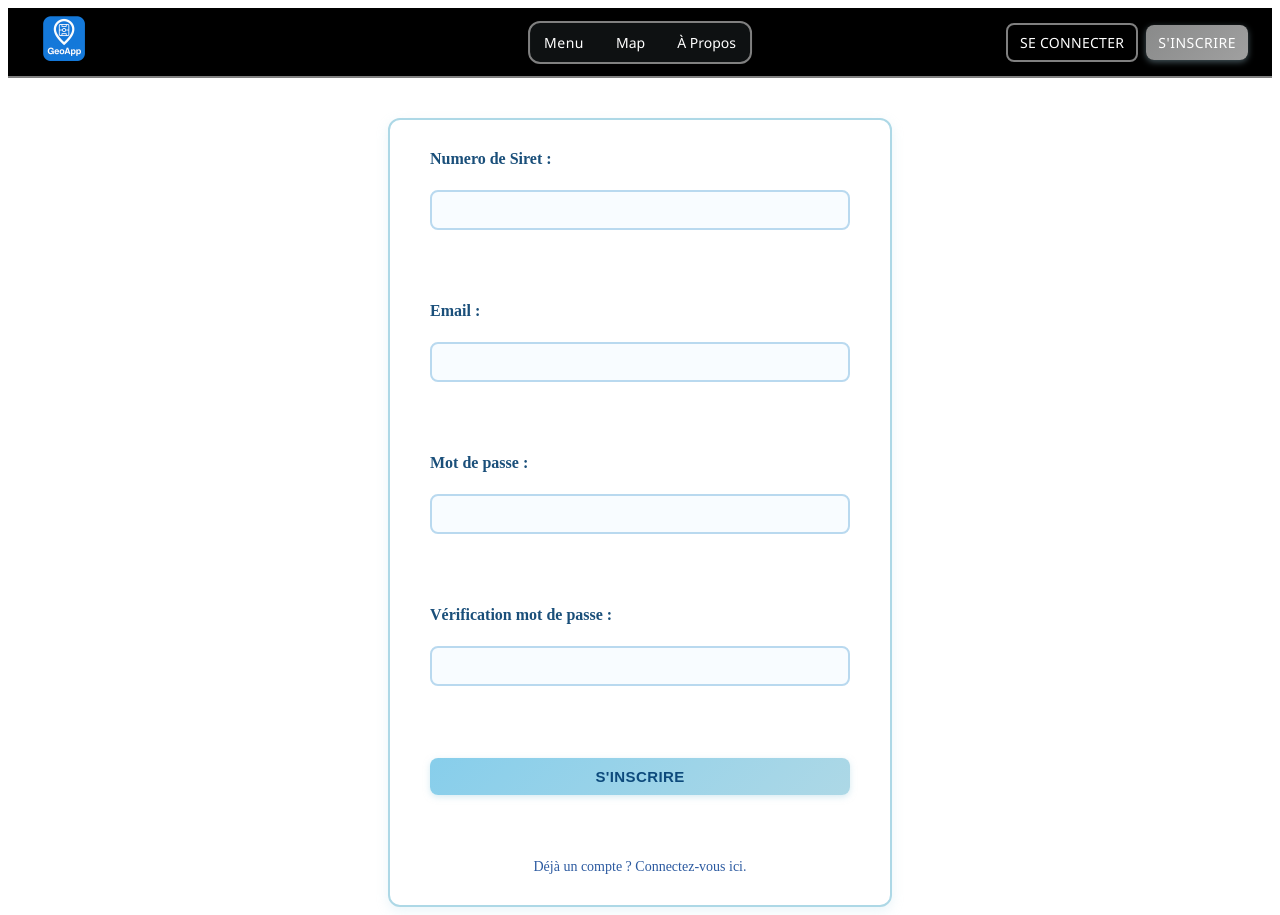
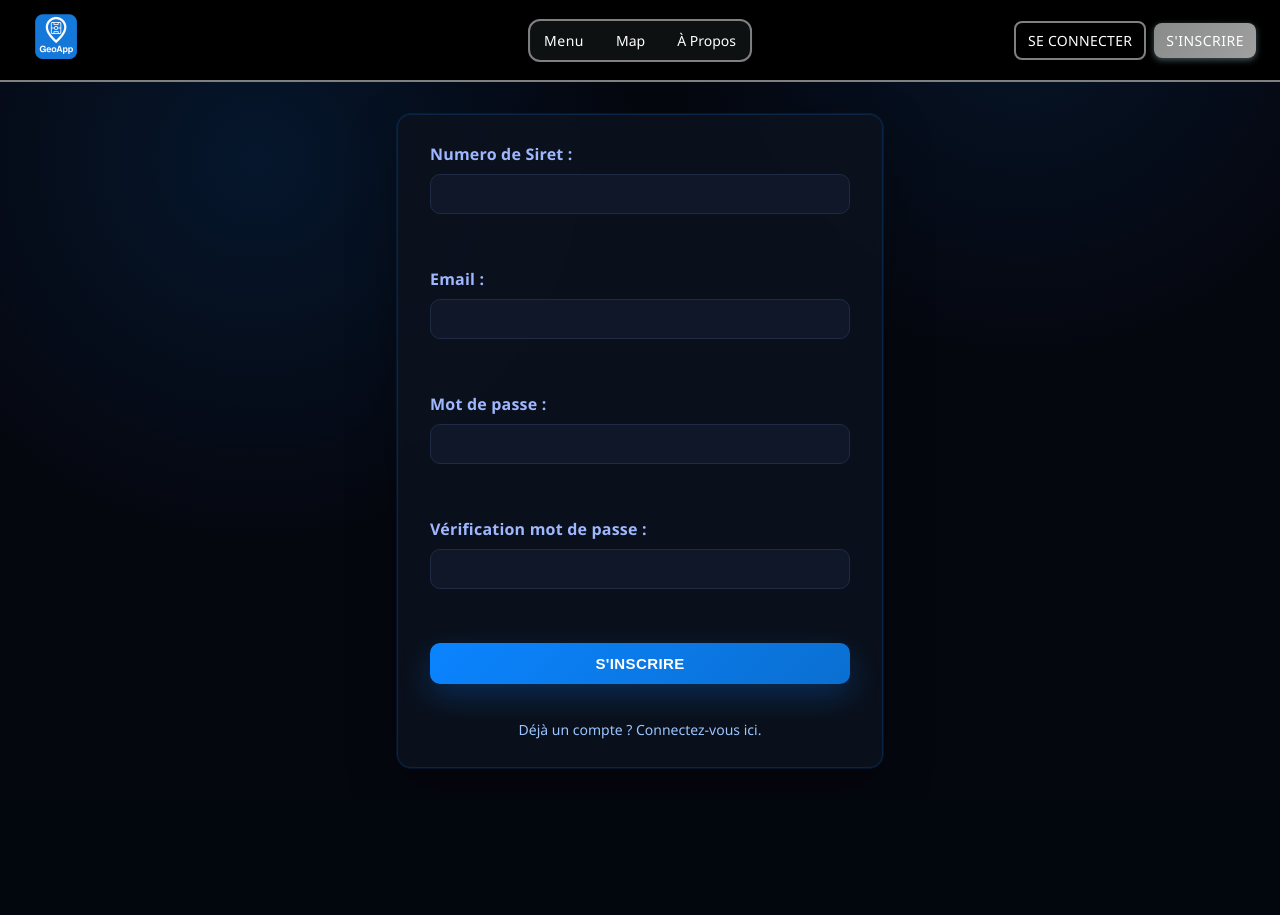
Before and after one commit to Tgby270/GeoApp, a PHP site: page /HTML/inscription.php in a window 1280 px wide. After the commit the page ends 769 px from the top, so only its background shows below. Run offline with PHP 8.4, Linux system fonts and the light colour scheme.

Commit message:
[FEAT] Enhance CSS styles for improved layout and user experience across forms and headers tried to recenter the earth animation

```diff
--- a/CSS/header.css
+++ b/CSS/header.css
@@ -1,4 +1,7 @@
 /* Header / navbar styles */
+:root {
+	--header-height: 82px;
+}
 
 /* Container */
 #nav-bar {
@@ -14,6 +17,7 @@
 	position: relative;
 	gap: 0;
 	box-sizing: border-box;
+	min-height: var(--header-height);
 }
 
 /* Left section */
--- a/CSS/inscription.css
+++ b/CSS/inscription.css
@@ -1,105 +1,128 @@
+body {
+    background: radial-gradient(circle at 20% 20%, rgba(11, 132, 255, 0.12), transparent 32%),
+                radial-gradient(circle at 80% 0%, rgba(11, 132, 255, 0.1), transparent 28%),
+                #05070f;
+    color: #e5ecff;
+    font-family: 'Instrument Sans', 'Segoe UI', Helvetica, sans-serif;
+    min-height: 100vh;
+    margin: 0;
+    display: flex;
+    flex-direction: column;
+    overflow: hidden;
+}
+
 .error-message{
-    color: red;
-    background-color: #f8d7da;
-    border: 1px solid #f5c6cb;
-    padding: 15px;
-    font-size: 18px;
-    font-weight: bold;
-    border-radius: 5px;
+    color: #ffcdd2;
+    background-color: #2a0f16;
+    border: 1px solid #ff6b6b;
+    padding: 14px;
+    font-size: 15px;
+    font-weight: 600;
+    border-radius: 8px;
     text-align: center;
     margin: 20px auto;
-    width: 80%;
-    max-width: 600px;
+    width: 90%;
+    max-width: 560px;
+    box-shadow: 0 8px 24px rgba(255, 107, 107, 0.15);
 }
 
 .form-container {
     display: flex;
     justify-content: center;
-    margin-top: 40px;
-    padding: 0 12px;
+    align-items: center;
+    flex: 1;
+    padding: 32px 16px;
+    overflow: hidden;
 }
 
 form {
-    background: #ffffff;
-    padding: 30px 40px;
-    border-radius: 12px;
-    box-shadow: 0 4px 12px rgba(173, 216, 230, 0.25);
-    border: 2px solid #add8e6;
+    background: rgba(12, 18, 30, 0.85);
+    padding: 28px 32px;
+    border-radius: 14px;
+    box-shadow: 0 18px 48px rgba(0, 0, 0, 0.35), 0 0 0 1px rgba(11, 132, 255, 0.15);
+    border: 1px solid rgba(11, 132, 255, 0.18);
     max-width: 420px;
     width: 100%;
     display: flex;
     flex-direction: column;
-    gap: 18px;
+    gap: 5px;
+    backdrop-filter: blur(6px);
 }
 
 form label {
     font-weight: 600;
-    color: #1a4f7a;
+    color: #9fb7ff;
     margin-bottom: 4px;
     display: block;
+    letter-spacing: 0.2px;
 }
 
 form input[type="integer"],
+form input[type="text"],
 form input[type="email"],
 form input[type="password"],
 form input[type="password2"] {
     width: 100%;
-    padding: 10px 12px;
-    border-radius: 8px;
-    border: 2px solid #b9d9ef;
-    background: #f8fcff;
+    padding: 11px 12px;
+    border-radius: 10px;
+    border: 1px solid #1f2b44;
+    background: #0f1729;
+    color: #e5ecff;
     font-size: 14px;
-    transition: all 0.25s ease;
+    transition: all 0.2s ease;
     box-sizing: border-box;
 }
 
+form input::placeholder {
+    color: #7c8aa6;
+}
+
 form input:focus {
-    border-color: #6bb8e8;
-    box-shadow: 0 0 6px rgba(104, 175, 226, 0.4);
+    border-color: #0b84ff;
+    box-shadow: 0 0 0 3px rgba(11, 132, 255, 0.2);
     outline: none;
 }
 
 form input[type="submit"] {
-    background: linear-gradient(135deg, #87ceeb 0%, #add8e6 100%);
+    background: linear-gradient(135deg, #0b84ff 0%, #0b6fd1 100%);
     border: none;
-    padding: 10px;
-    border-radius: 8px;
-    color: #0d4a7c;
+    padding: 12px;
+    border-radius: 10px;
+    color: white;
     font-weight: 700;
     font-size: 15px;
     cursor: pointer;
-    transition: 0.3s;
+    transition: 0.2s ease;
     text-transform: uppercase;
     letter-spacing: 0.4px;
-    box-shadow: 0 2px 6px rgba(173, 216, 230, 0.5);
+    box-shadow: 0 12px 30px rgba(11, 132, 255, 0.25);
 }
 
 form input[type="submit"]:hover {
-    background: linear-gradient(135deg, #6fb7db 0%, #87ceeb 100%);
-    transform: translateY(-2px);
-    box-shadow: 0 6px 12px rgba(173, 216, 230, 0.6);
+    background: linear-gradient(135deg, #0d92ff 0%, #0b84ff 100%);
+    transform: translateY(-1px);
+    box-shadow: 0 16px 38px rgba(11, 132, 255, 0.3);
 }
 
 form a {
     display: block;
     text-align: center;
-    margin-top: 10px;
+    margin-top: 4px;
     text-decoration: none;
-    color: #2c5aa0;
+    color: #9bc5ff;
     font-size: 14px;
-    transition: color 0.2s ease;
+    transition: color 0.15s ease, opacity 0.15s ease;
 }
 
 form a:hover {
-    color: #1a5f9e;
+    color: #c7ddff;
     text-decoration: underline;
+    opacity: 0.9;
 }
-
-
 
 @media (max-width: 480px) {
     form {
-        padding: 22px;
+        padding: 26px;
     }
 
     form input[type="submit"] {
--- a/CSS/style.css
+++ b/CSS/style.css
@@ -42,7 +42,7 @@ html, body {
     transform-origin: 50% 50%;
     box-shadow: 0 10px 30px rgba(0,0,0,0.45);
     background: #000;
-    margin: 0 auto;
+    margin: 0 auto 0 calc(50% - 380px);
 }
 
 /* Fullscreen overlay used during transition */
```
Also changed, not shown: CSS/connexion.css (+64 -39 lines).
